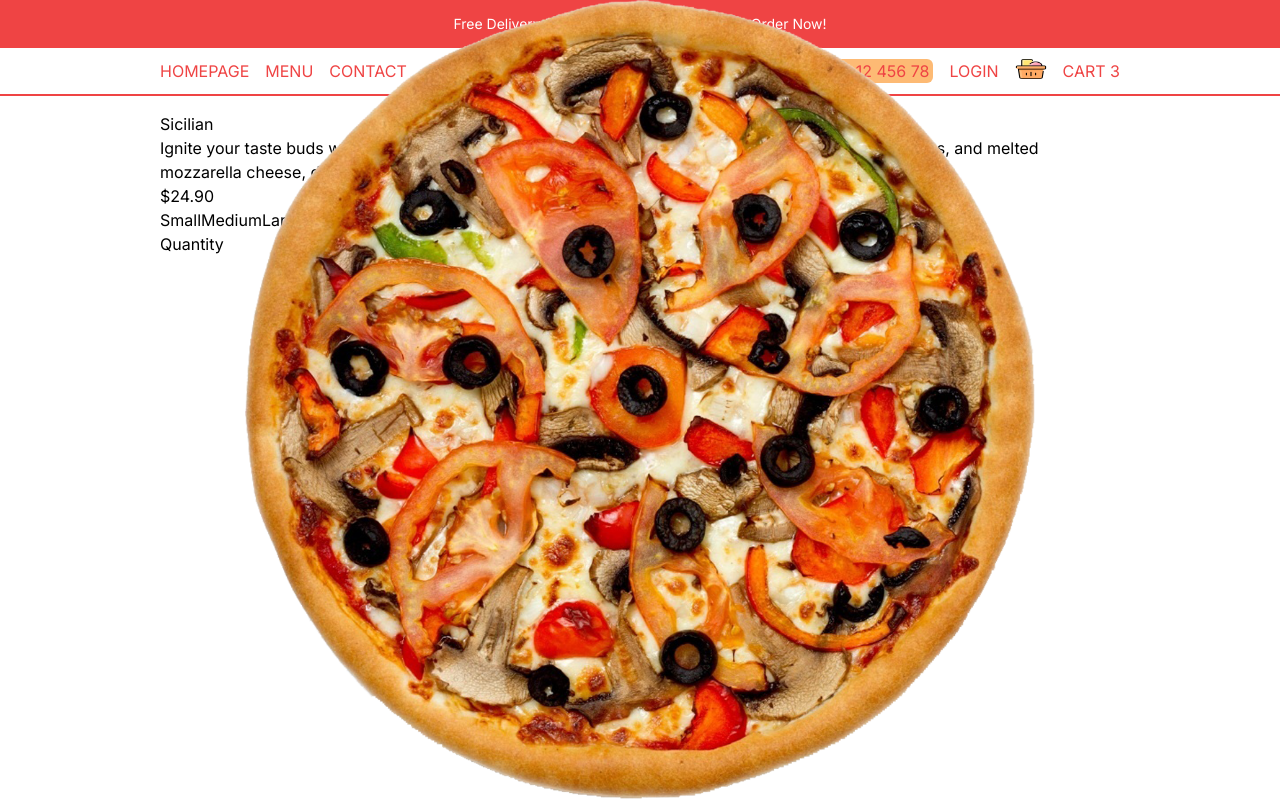
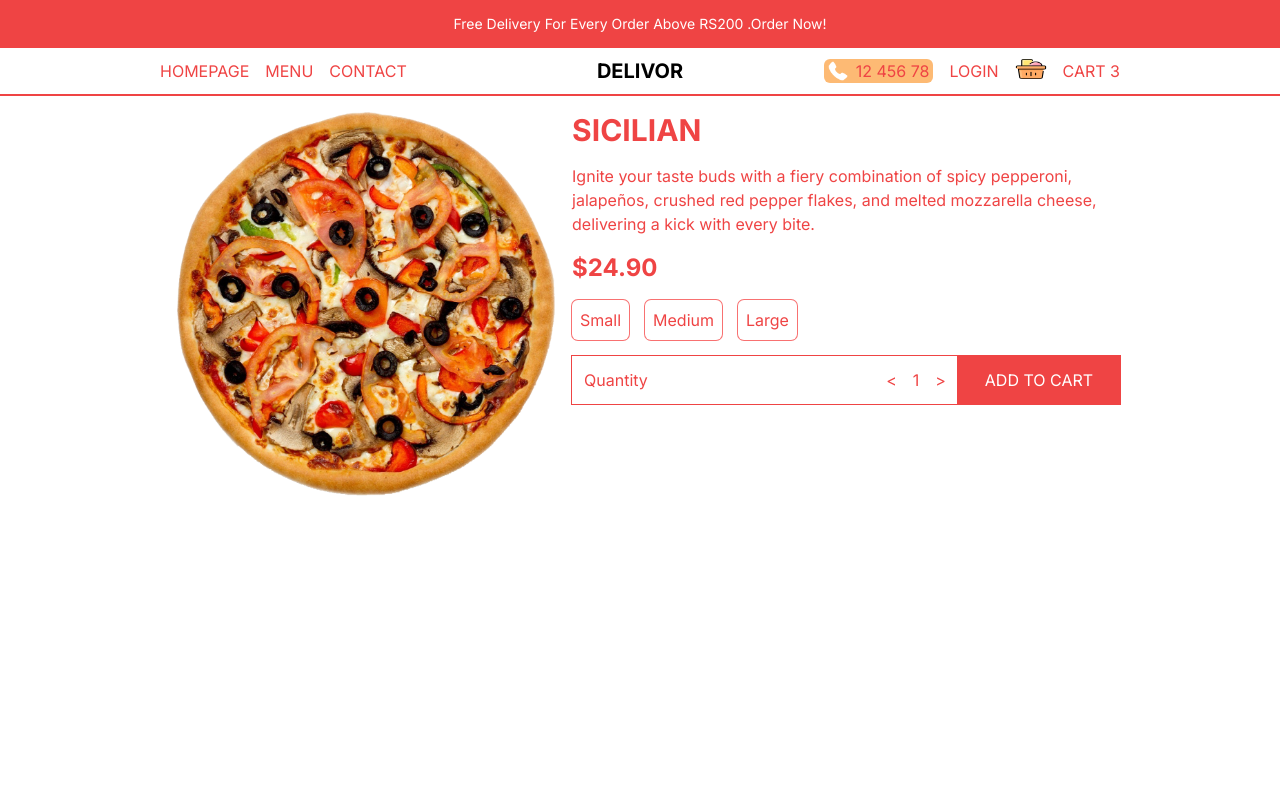
Before and after one commit to Ajay-v44/Delivor, a Next.js app: page /product/1 in a window 1280 px wide. Shown: the top 801 px of the page. Built offline with nearby package versions, Linux system fonts and the light colour scheme.

Commit message:
single item page styled

```diff
--- a/app/components/PriceComponent.tsx
+++ b/app/components/PriceComponent.tsx
@@ -7,23 +7,26 @@ type props={
 
 const PriceComponent = ({price,id,options}:props ) => {
   return (
-    <div>
-        <h2>${price.toFixed(2)}</h2>
+    <div className="flex flex-col gap-4">
+
+        <h2 className='text-2xl font-bold'>${price.toFixed(2)}</h2>
        { /* options container */}
-       <div className=''>
+       <div className='flex gap-4'>
         {options?.map(option=>(
-            <button key={option.title}>{option.title}</button>
+            <button key={option.title} className='p-2 ring-1 ring-red-400 rounded-md '>{option.title}</button>
         ))}
        </div>
-
-       <div className=''>
-        <div className=''>
+{/* Quantity and add button container */}
+       <div className='flex justify-between items-center'>
+        <div className='flex justify-between w-full p-3 ring-1 ring-red-500'>
             <span>Quantity</span>
-            <div>
-
+            <div className='flex gap-4 items-center'>
+                <button>{'<'}</button>
+                <span>1</span>
+                <button>{'>'}</button>
             </div>
         </div>
-
+                <button className='uppercase w-56 bg-red-500 text-white p-3 ring-1 ring-red-500'>Add to Cart</button>
        </div>
     </div>
   )
--- a/app/product/[id]/page.tsx
+++ b/app/product/[id]/page.tsx
@@ -6,18 +6,18 @@ import React from 'react'
 
 const SingleProductPage = () => {
     return (
-        <div className='p-4 lg:px-20 xl:px-40 h-screen flex flex-col justify-around text-red-red-500 md:flex-row'>
+        <div className='p-4 lg:px-20 xl:px-40 h-screen flex flex-col justify-around text-red-500 md:flex-row'>
             {/* Image Container */}
             {singleProduct.img && (
-                <div className=''>
+                <div className='relative w-full h-1/2 '>
                     <Image src={singleProduct.img} alt="" className='object-contain' fill />
 
 
                 </div>
             )}
             {/*Text-Container */}
-            <div className=''>
-                <h1>{singleProduct.title}</h1>
+            <div className='h-1/2 flex flex-col gap-4 '>
+                <h1 className='text-3xl font-bold uppercase'>{singleProduct.title}</h1>
                 <p>{singleProduct.desc}</p>
                 <PriceComponent price={singleProduct.price} id={singleProduct.id} options={singleProduct.options}/>
 
```
